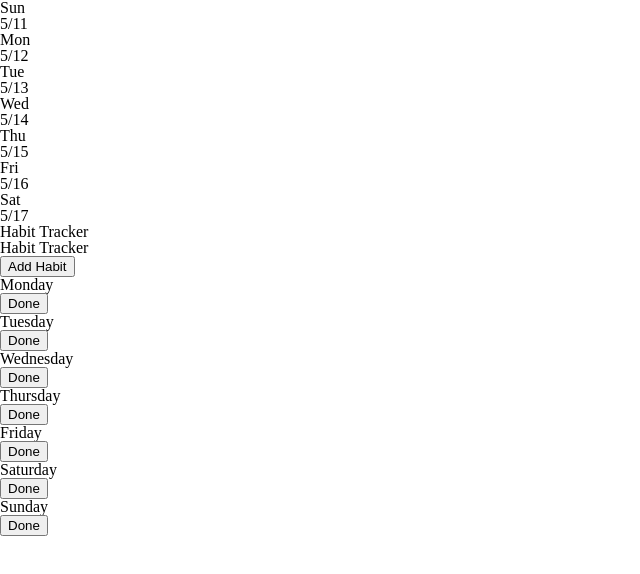
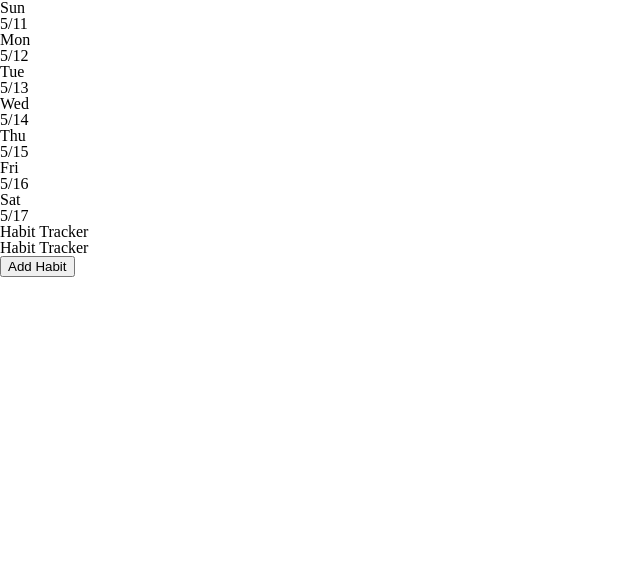
Before and after one commit to dive0/Habit-Tracker, a React (Vite) app: page / in a window 1280 px wide. Shown: the top 574 px of the page, without its empty margins (0-640 px from the left). Built offline with nearby package versions, Linux system fonts and the light colour scheme.

Commit message:
7 button generator

```diff
--- a/src/App.jsx
+++ b/src/App.jsx
@@ -1,3 +1,4 @@
+import React, { useState } from "react";
 import "./App.css";
 
 function App() {
@@ -12,7 +13,7 @@ function App() {
     let dayOfWeekNow = date.getDay();
     let sunday = new Date(date.getTime() - dayOfWeekNow * 24 * 60 * 60 * 1000);
     const datesOfWeek = [sunday];
-    const dayNames = ["Sun", "Mon", "Tue", "Wed", "Thu", "Fri", "Sat"];
+    // const dayNames = ["Sun", "Mon", "Tue", "Wed", "Thu", "Fri", "Sat"];
     for (let i = 1; i < 7; i++) {
       datesOfWeek.push(sunday.addDays(i));
     }
@@ -29,6 +30,13 @@ function App() {
     });
   };
 
+  const dayNames = ["Sun", "Mon", "Tue", "Wed", "Thu", "Fri", "Sat"];
+  const [buttonSets, setButtonSets] = useState([]);
+
+  const handleAddHabit = () => {
+    setButtonSets((prev) => [...prev, Array(7).fill("Done")]);
+  };
+
   return (
     <div className="habit">
       {getWeek()}
@@ -36,37 +44,20 @@ function App() {
       <div className="habit__container">
         <div className="habit__container--header">
           <h2>Habit Tracker</h2>
-          <button className="habit__container--header--btn">Add Habit</button>
+          <button className="habit__container--header--btn" onClick={handleAddHabit}>
+            Add Habit
+          </button>
         </div>
         <div className="habit__container--body">
-          <div className="habit__container--body--item">
-            <h3>Monday</h3>
-            <button className="habit__container--body--item--btn">Done</button>
-          </div>
-          <div className="habit__container--body--item">
-            <h3>Tuesday</h3>
-            <button className="habit__container--body--item--btn">Done</button>
-          </div>
-          <div className="habit__container--body--item">
-            <h3>Wednesday</h3>
-            <button className="habit__container--body--item--btn">Done</button>
-          </div>
-          <div className="habit__container--body--item">
-            <h3>Thursday</h3>
-            <button className="habit__container--body--item--btn">Done</button>
-          </div>
-          <div className="habit__container--body--item">
-            <h3>Friday</h3>
-            <button className="habit__container--body--item--btn">Done</button>
-          </div>
-          <div className="habit__container--body--item">
-            <h3>Saturday</h3>
-            <button className="habit__container--body--item--btn">Done</button>
-          </div>
-          <div className="habit__container--body--item">
-            <h3>Sunday</h3>
-            <button className="habit__container--body--item--btn">Done</button>
-          </div>
+          {buttonSets.map((set, idx) => (
+            <div key={idx} className="habit__container--body--set">
+              {set.map((label, i) => (
+                <button key={i} className="habit__container--body--item--btn">
+                  {label}
+                </button>
+              ))}
+            </div>
+          ))}
         </div>
       </div>
     </div>
```
